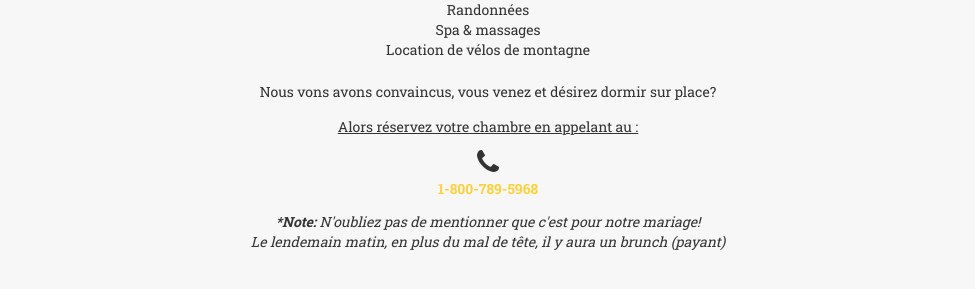
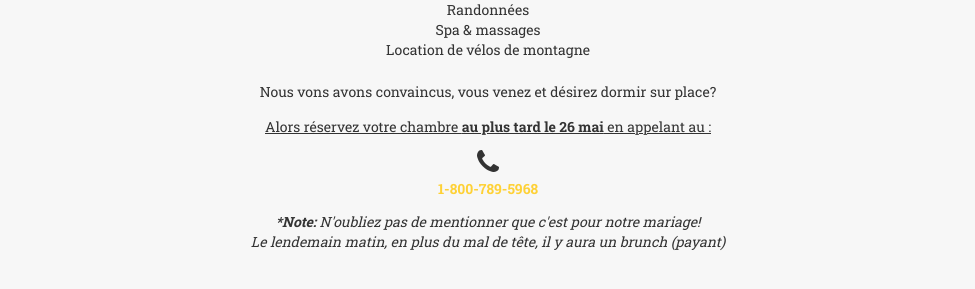
Before and after one commit to yohanb/lestounas, a website: page index.html in a window 1280 px wide. Shown: the part 2087-2376 px from the top of the page, without its empty margins (152-1127 px from the left). Drawn offline with nearby package versions, Linux system fonts and the light colour scheme; some packages are replaced by stand-ins of ours; a web font is replaced by a local one.

Commit message:
au plus tard pour chambre

```diff
--- a/index.html
+++ b/index.html
@@ -154,7 +154,7 @@
                     Location de vélos de montagne<br/>
                     <br/>
                     <p>Nous vons avons convaincus, vous venez et désirez dormir sur place?</p>
-                    <p><u>Alors réservez votre chambre en appelant au :</u></p>
+                    <p><u>Alors réservez votre chambre <b>au plus tard le 26 mai</b> en appelant au :</u></p>
                     <i class="fa fa-2x fa-phone wow bounce"></i><p><strong><a href="tel:1-800-789-5968">1-800-789-5968</a></strong></p>
                     <em><strong>*Note:</strong> N'oubliez pas de mentionner que c'est pour notre mariage!</em>
                     <br/>
```
